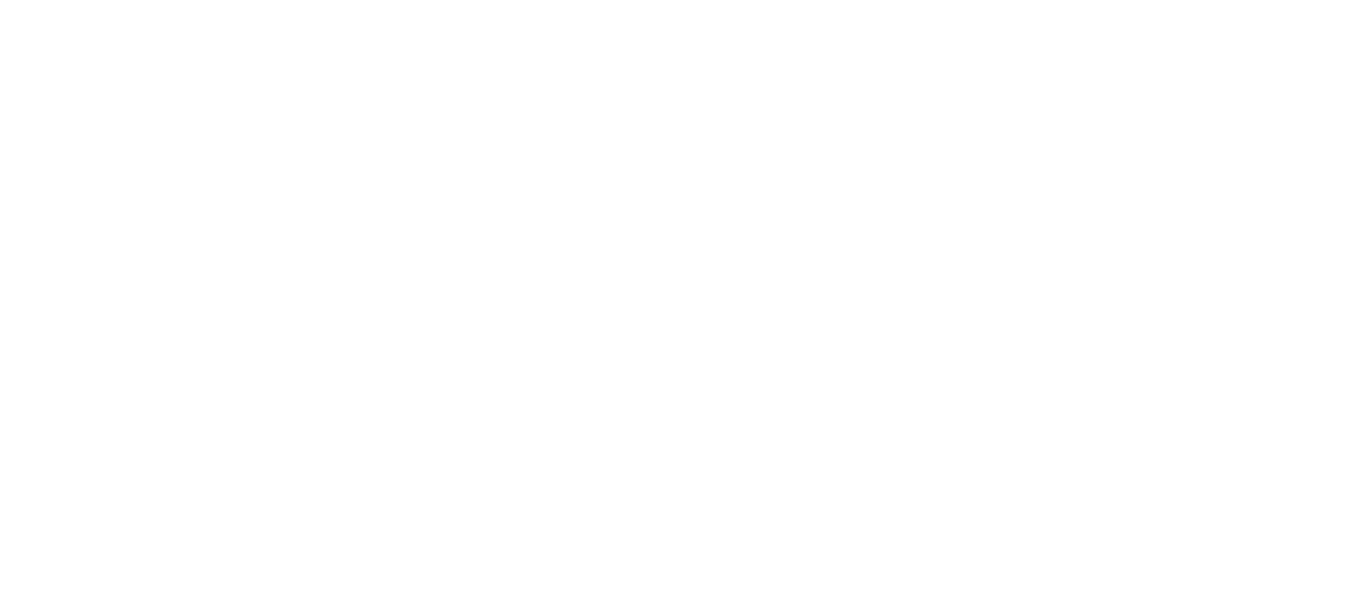
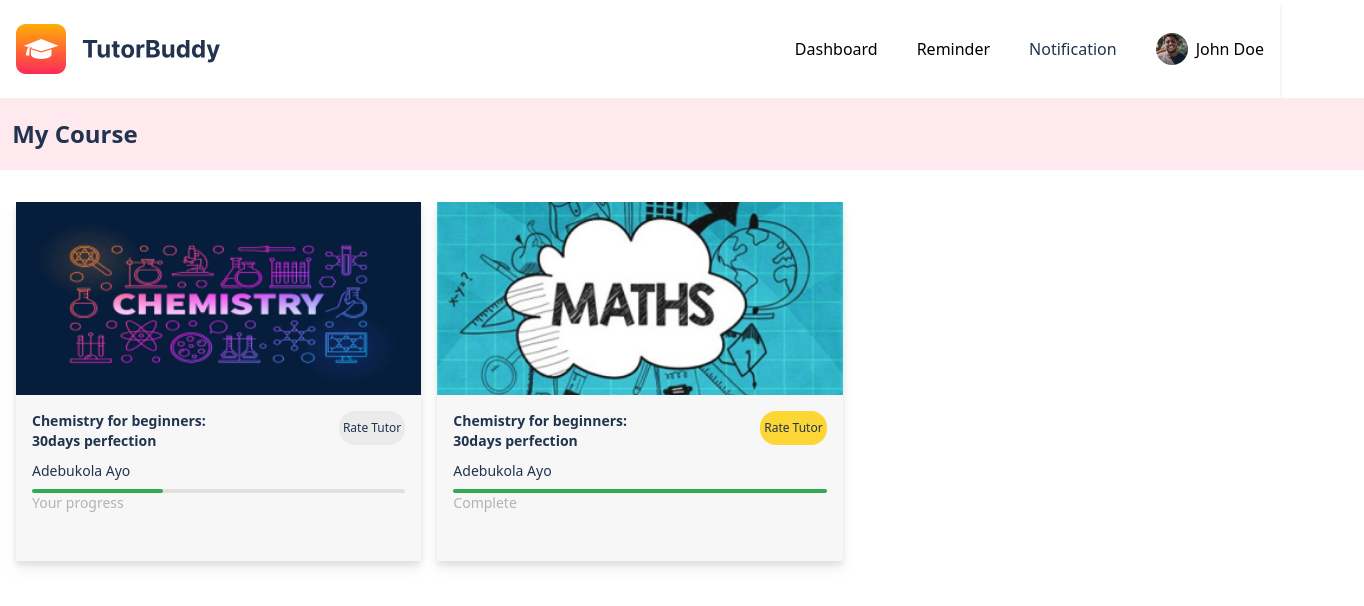
Before and after one commit to decagonhq/tutorbuddy-web, a React (Create React App) app: page /mycourses in a window 1280 px wide. Before the commit this address had no page. Shown: the top 606 px of the page, 1364 px wide, since content can reach past the window. Built offline with nearby package versions, Linux system fonts and the light colour scheme.

Commit message:
course page

```diff
--- a/src/App.js
+++ b/src/App.js
@@ -21,6 +21,7 @@
 import TutorDashboard from "./pages/TutorDashboard";
 import ReminderHistory from "./pages/ReminderHistory";
 import ReminderBoard from "./pages/ReminderBoard";
+import MyCourse from "./pages/MyCourse";
 
 function App() {
   return (
@@ -46,6 +47,7 @@
           <Route path="/rate/:id" element={<Rate />} />
           <Route path="/profile" element={<Profile />} />
           <Route path="/tutor/profile-edit" element={<TutorProfileEdit />} />
+          <Route path="/mycourses" element={<MyCourse />} />
           <Route
             path="/student/profile-edit"
             element={<StudentProfileEdit />}
--- /dev/null
+++ b/src/components/ProgressBar.js
@@ -0,0 +1,32 @@
+import React from "react";
+
+const ProgressBar = (props) => {
+  const { completed } = props;
+  const containerStyles = {
+    height: 4,
+    backgroundColor: "#e0e0de",
+    borderRadius: 50,
+    margin: "0px 16px 60px 16px",
+  };
+
+  const fillerStyles = {
+    height: "100%",
+    width: `${completed}%`,
+    backgroundColor: "#34A853",
+    borderRadius: "inherit",
+  };
+  return (
+    <div style={containerStyles}>
+      <div style={fillerStyles}>
+        <span></span>
+      </div>
+      {completed === 100 ? (
+        <p style={{ color: "#B3B3B3" }}>Complete</p>
+      ) : (
+        <p style={{ color: "#B3B3B3" }}>Your progress</p>
+      )}
+    </div>
+  );
+};
+
+export default ProgressBar;
--- /dev/null
+++ b/src/pages/MyCourse.js
@@ -0,0 +1,48 @@
+import DashboardLayout from "../layout/DashboardLayout";
+import ProgressBar from "../components/ProgressBar";
+
+const MyCourse = () => {
+  return (
+    <DashboardLayout>
+      <div className="bg-[#feeaee] lg:-mx-[8%] -mt-10 md:-mx-[18%]">
+        <div className="py-5 px-24">
+          <h1 className="text-2xl font-bold">My Course</h1>
+        </div>
+      </div>
+      <div className="grid gap-4 md:grid-cols-2 lg:grid-cols-3 my-8">
+        <div className="bg-[#f7f7f7] text-sm pb-2 drop-shadow-lg">
+          <img src="/images/chemistry.png" alt="course" className="w-full" />
+          <div className="flex justify-between m-4 relative">
+            <p className="font-semibold text-sm w-[188px] h-[34px]">
+              Chemistry for beginners: 30days perfection
+            </p>
+            <p className="flex items-center bg-[#ebebeb] text-xs rounded-2xl p-1 cursor-pointer">
+              Rate Tutor
+            </p>
+          </div>
+          <div className="flex justify-between my-2 mx-4">
+            <span>Adebukola Ayo</span>
+          </div>
+          <ProgressBar completed={35} />
+        </div>
+        <div className="bg-[#f7f7f7] text-sm pb-2 drop-shadow-lg">
+          <img src="/images/maths.png" alt="course" className="w-full" />
+          <div className="flex justify-between m-4 relative">
+            <p className="font-semibold text-sm w-[188px] h-[34px]">
+              Chemistry for beginners: 30days perfection
+            </p>
+            <p className="flex items-center bg-[#fcd634] text-xs rounded-2xl p-1 cursor-pointer">
+              Rate Tutor
+            </p>
+          </div>
+          <div className="my-2 mx-4">
+            <span>Adebukola Ayo</span>
+          </div>
+          <ProgressBar completed={100} />
+        </div>
+      </div>
+    </DashboardLayout>
+  );
+};
+
+export default MyCourse;
--- a/src/pages/TutorDashboard.js
+++ b/src/pages/TutorDashboard.js
@@ -2,6 +2,7 @@
 import DashboardLayout from "../layout/DashboardLayout";
 import StatusModal from "../layout/StatusModal";
 import StatusContent from "../components/StatusContent";
+import Pagination from "../components/global/Pagination";
 
 const TutorDashboard = () => {
   const [status, setStatus] = useState(false);
@@ -123,6 +124,7 @@
           </div>
         </div>
       </div>
+      <Pagination />
     </DashboardLayout>
   );
 };
```
Also changed, not shown: public/images/chemistry.png (added), public/images/maths.png (added).
